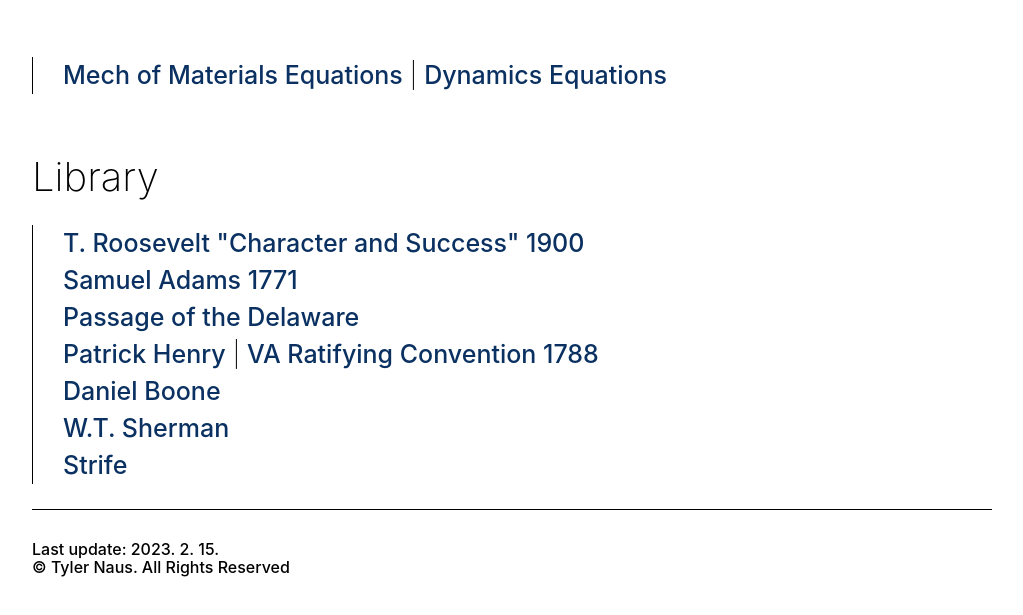
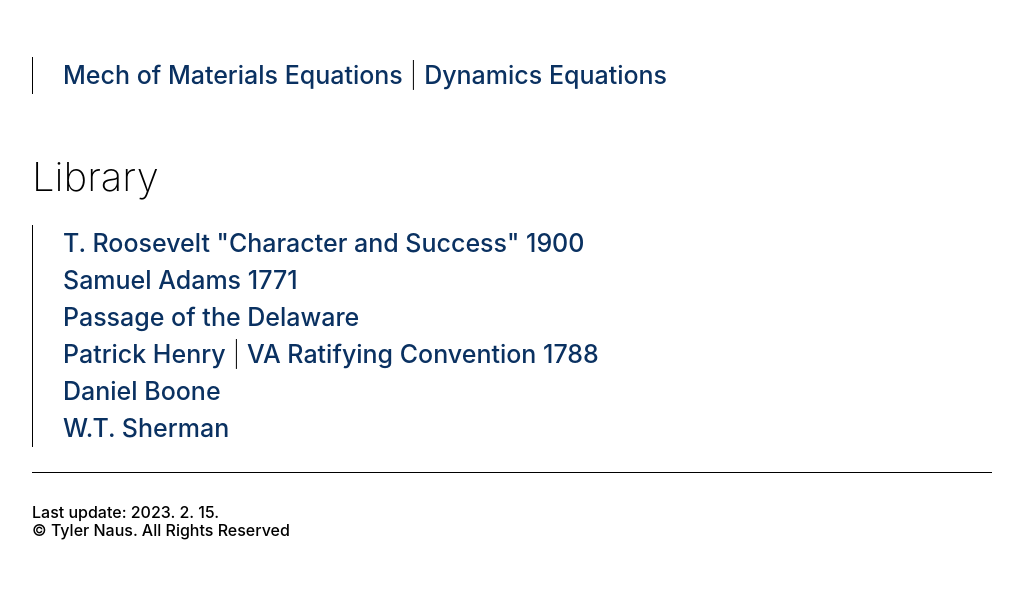
Before and after one commit to n-tyler/tylern, a plain HTML site: page index.html in a window 1280 px wide. Shown: the part 603-1218 px from the top of the page, without its empty margins (128-1151 px from the left). Drawn offline with Linux system fonts and the light colour scheme.

Commit message:
Update index.html

```diff
--- a/index.html
+++ b/index.html
@@ -60,7 +60,6 @@
                         <span class="skill-head"><a href="PHenry.html">Patrick Henry</a>| <a href="Henry_1788.pdf">VA Ratifying Convention 1788</a></span><br>
                       <span class="skill-head"><a href="Boone.html">Daniel Boone</a></span><br>
                       <span class="skill-head"><a href="Sherman.html">W.T. Sherman</a></span><br>
-                      <span class="skill-head"><a href="strife.svg">Strife</a></span>
                     </p>
                 </div>
             </article>
```
